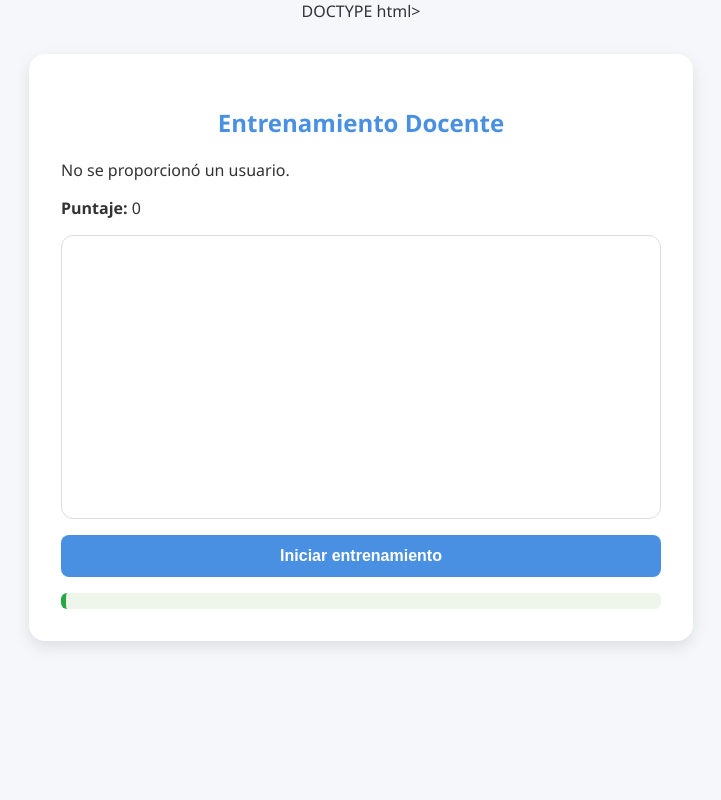
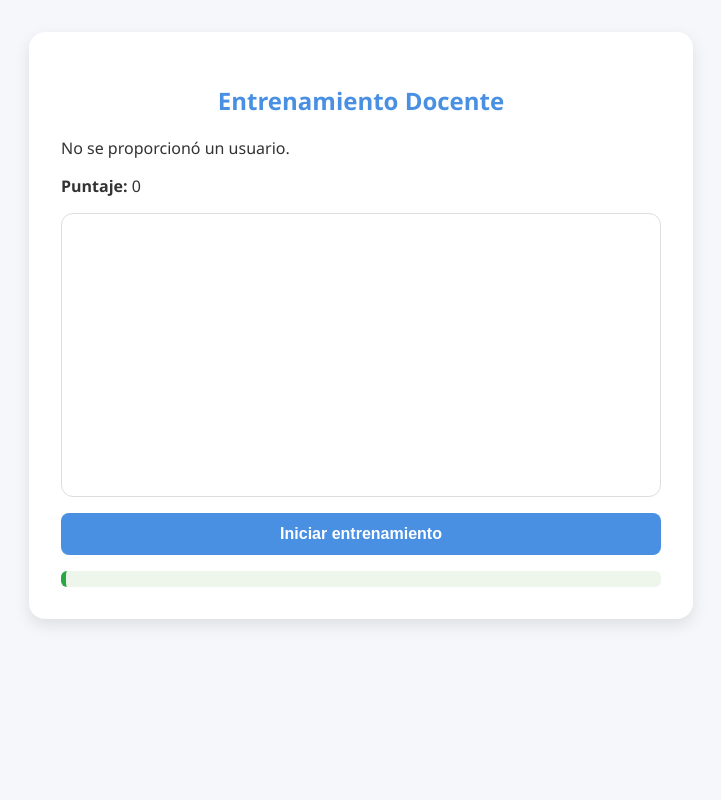
Before and after one commit to EdgarGuerra1310/ia_consulta_cursos, a Flask app: page /entrenamiento_curso/ in a window 1280 px wide. Shown: the whole page, without its empty margins (279-1000 px from the left). Run offline with Flask 3, Linux system fonts and the light colour scheme; some libraries are stand-ins or nearby versions.

Commit message:
Update entrenamiento.html

```diff
--- a/templates/entrenamiento.html
+++ b/templates/entrenamiento.html
@@ -1,4 +1,4 @@
-DOCTYPE html>
+<!DOCTYPE html>
 <html lang="es">
 <head>
   <meta charset="UTF-8" />
```
